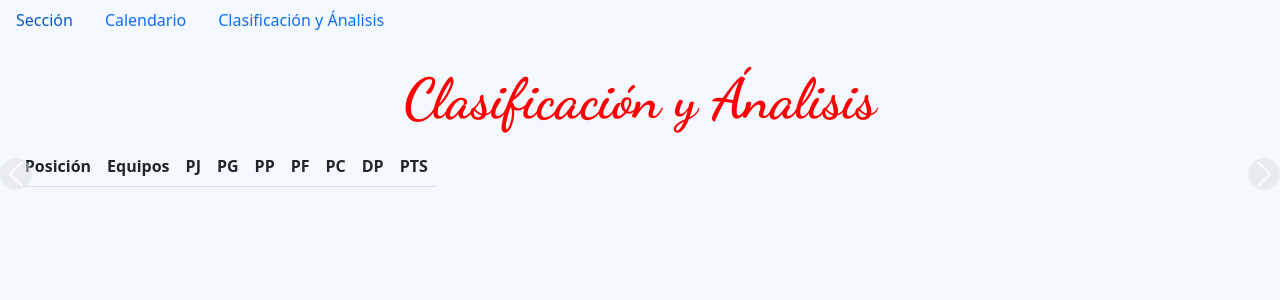
After one commit to Pucelana/eldeportedelaciudad, a Flask app: page /equipos/clasif_analisis_uemc in a window 1280 px wide. The commit adds this page. Shown: the top 300 px of the page. Run offline with Flask 2, Linux system fonts and the light colour scheme; lists and menus that the app fills with data are empty; some libraries are stand-ins or nearby versions.

Commit message:
nueva seccion

```diff
--- a/app.py
+++ b/app.py
@@ -255,6 +255,11 @@ def seccion_hockey():
 def seccion_rugby():
     return render_template('secciones/rugby.html')
 
+# Ruta sección de clasificación y áanalisis del UEMC Valladolid
+@app.route('/equipos/clasif_analisis_uemc')
+def clasif_analisis_uemc():
+    return render_template('equipos/clasif_analisis_uemc.html')
+
 
 
 
--- a/static/css/estilo.css
+++ b/static/css/estilo.css
@@ -15,3 +15,4 @@
 @import "admin.css";
 @import "resultados.css";
 @import "seccion_deportes.css";
+@import "tablas.css";
--- /dev/null
+++ b/static/css/tablas.css
@@ -0,0 +1,12 @@
+.table-container {
+    display: flex;
+    justify-content: center;
+}
+.table-responsive {
+    overflow-x: auto;
+}
+
+.table {
+    width: 100%;
+    border-collapse: collapse;
+}
--- /dev/null
+++ b/templates/equipos/clasif_analisis_uemc.html
@@ -0,0 +1,67 @@
+<!doctype html>
+<html lang="es">
+<head>
+  <title>Clasificación y Ánalisis UEMC</title>
+  <!-- Required meta tags -->
+  <meta charset="utf-8">
+  <meta name="viewport" content="width=device-width, initial-scale=1, shrink-to-fit=no">
+  <!-- Bootstrap CSS v5.2.1 -->
+  <link href="https://cdn.jsdelivr.net/npm/bootstrap@5.2.1/dist/css/bootstrap.min.css" rel="stylesheet"
+    integrity="sha384-iYQeCzEYFbKjA/T2uDLTpkwGzCiq6soy8tYaI1GyVh/UjpbCx/TYkiZhlZB6+fzT" crossorigin="anonymous">
+  <link href="/static/css/estilo.css" rel="stylesheet" type="text/css">
+  <!-- Favicon -->
+  <link rel="icon" type="image/jpg" href="/static/img/logo.png"/>
+</head>
+<body>
+<nav class="nav justify-content-start mb-3">
+  <a class="nav-link" href="/seccion/baloncesto">Sección</a>
+  <a class="nav-link" href="#">Calendario</a>
+  <a class="nav-link" href="/equipos/clasif_analisis_uemc">Clasificación y Ánalisis</a>
+</nav>
+<h1>Clasificación y Ánalisis</h1>
+<div id="carouselExampleControls" class="carousel" data-bs-ride="carousel">
+  <div class="carousel-inner">
+      <div class="carousel-item active">
+          <div class="container-lg d-flex justify-content-center">
+              <div class="table-responsive">
+                  <table class="table">
+                      <thead class="py-3">
+                          <tr>
+                              <th scope="col">Posición</th>
+                              <th scope="col">Equipos</th>
+                              <th scope="col">PJ</th>
+                              <th scope="col">PG</th>
+                              <th scope="col">PP</th>
+                              <th scope="col">PF</th>
+                              <th scope="col">PC</th>
+                              <th scope="col">DP</th>
+                              <th scope="col">PTS</th>
+                          </tr>
+                      </thead>
+                      <!-- Resto de la tabla -->
+                  </table>
+              </div>
+          </div>
+      </div>
+  </div>
+  <button class="carousel-control-prev" type="button" data-bs-target="#carouselExampleControls" data-bs-slide="prev">
+      <span class="carousel-control-prev-icon" aria-hidden="true"></span>
+      <span class="visually-hidden">Previous</span>
+  </button>
+  <button class="carousel-control-next" type="button" data-bs-target="#carouselExampleControls" data-bs-slide="next">
+      <span class="carousel-control-next-icon" aria-hidden="true"></span>
+      <span class="visually-hidden">Next</span>
+  </button>
+</div>
+<!--Fin Carrusel-->
+  <script src="https://code.jquery.com/jquery-3.7.1.min.js" integrity="sha256-/JqT3SQfawRcv/BIHPThkBvs0OEvtFFmqPF/lYI/Cxo=" crossorigin="anonymous"></script>
+  <!-- Bootstrap JavaScript Libraries -->
+  <script src="https://cdn.jsdelivr.net/npm/@popperjs/core@2.11.6/dist/umd/popper.min.js"
+    integrity="sha384-oBqDVmMz9ATKxIep9tiCxS/Z9fNfEXiDAYTujMAeBAsjFuCZSmKbSSUnQlmh/jp3" crossorigin="anonymous">
+  </script>
+  <script src="https://cdn.jsdelivr.net/npm/bootstrap@5.2.1/dist/js/bootstrap.min.js"
+    integrity="sha384-7VPbUDkoPSGFnVtYi0QogXtr74QeVeeIs99Qfg5YCF+TidwNdjvaKZX19NZ/e6oz" crossorigin="anonymous">
+  </script>
+  <script src="/static/js/script.js"></script>
+</body>
+</html>
```
Also changed, not shown: templates/secciones/baloncesto.html (+9 -18 lines), templates/equipos/analisis_ponce.html (deleted), templates/equipos/analisis_uemc.html (deleted), templates/equipos/base.html (deleted), templates/equipos/clasif_analisis_ponce.html (added), templates/equipos/clasif_ponce.html (deleted), templates/equipos/clasif_uemc.html (deleted).
